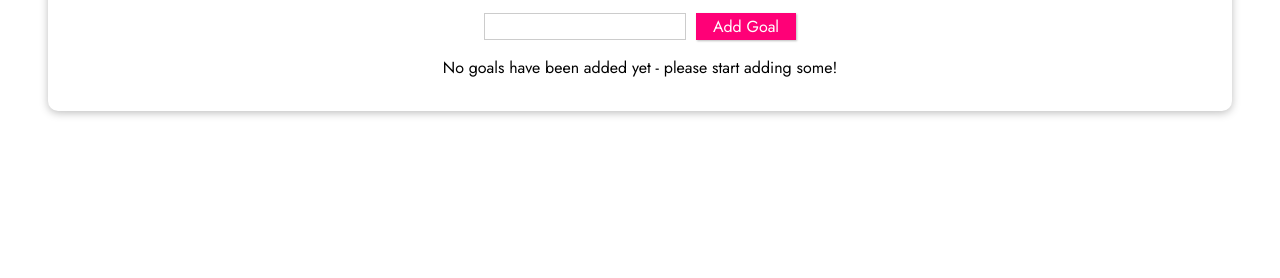
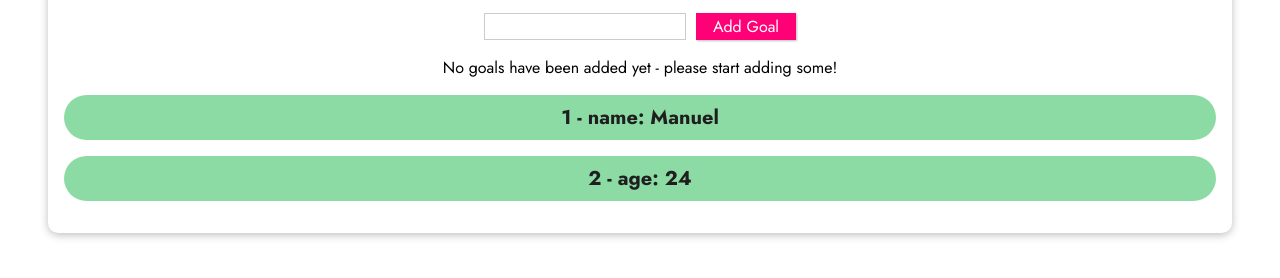
Before and after one commit to ManuelBlaze/Vue-Conditional-Content-Lists, a plain HTML site: page index.html in a window 1280 px wide. Shown: the part 286-564 px from the top of the page. Drawn offline with nearby package versions, Linux system fonts and the light colour scheme.

Commit message:
Iterate in objects with v-for

```diff
--- a/app.js
+++ b/app.js
@@ -3,6 +3,10 @@ const app = Vue.createApp({
     return {
       goal: "",
       goals: [],
+      person: {
+        name: "Manuel",
+        age: 24,
+      },
     };
   },
   methods: {
--- a/index.html
+++ b/index.html
@@ -24,7 +24,12 @@
         No goals have been added yet - please start adding some!
       </p>
       <ul v-else>
-        <li v-for="goal in goals">{{ goal }}</li>
+        <li v-for="(goal, index) in goals">{{ index+1 }} - {{ goal }}</li>
+      </ul>
+      <ul>
+        <li v-for="(value, key, index) in person">
+          {{ index+1 }} - {{ key }}: {{ value }}
+        </li>
       </ul>
     </section>
   </body>
```
